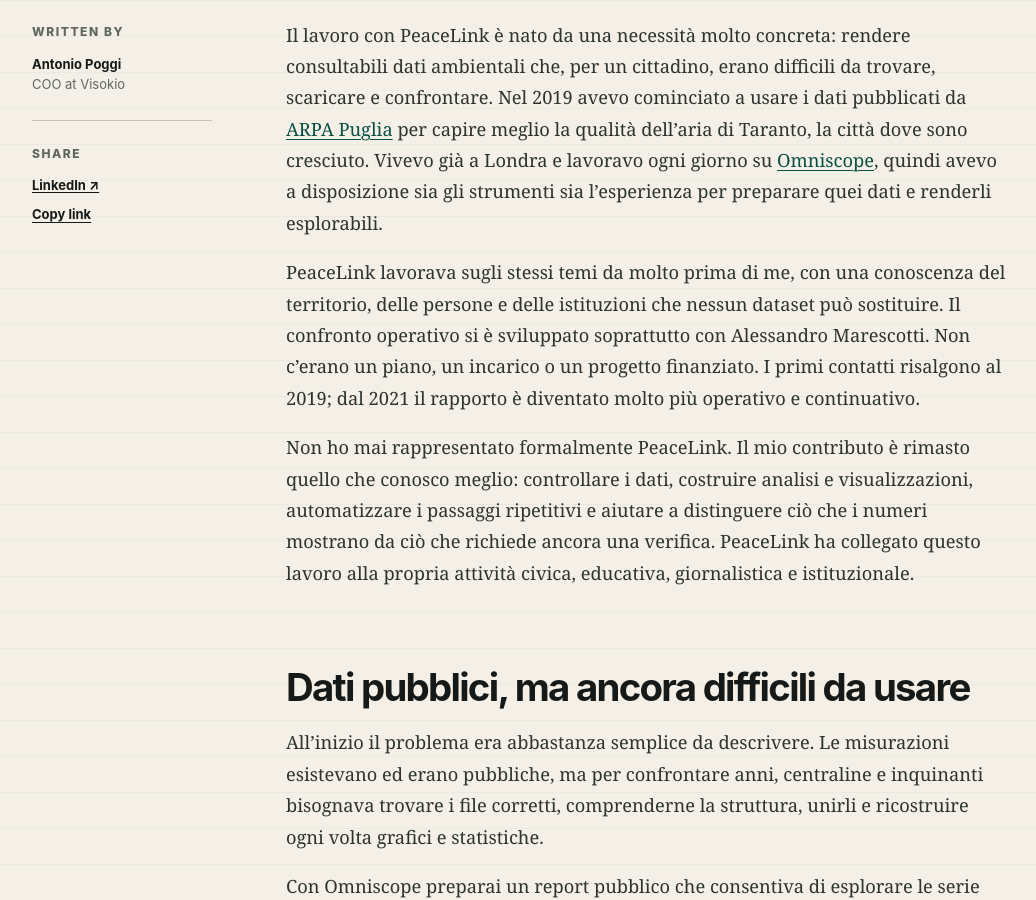
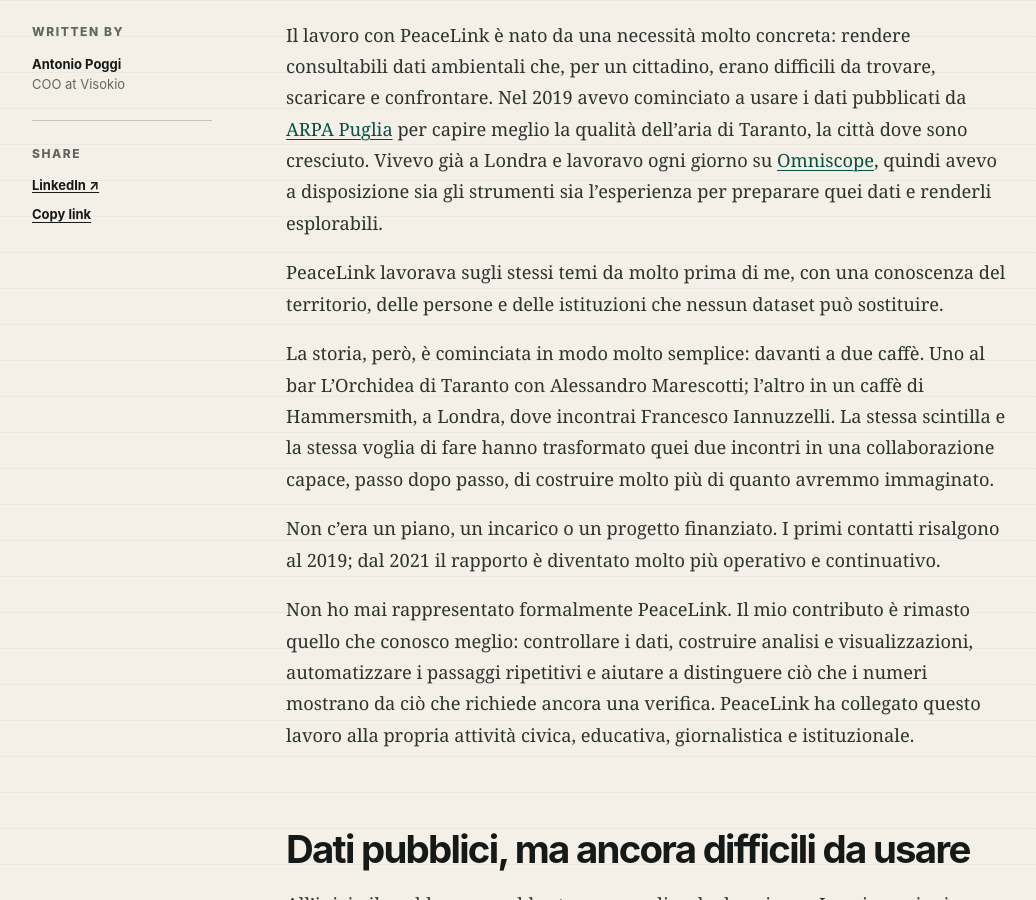
Before and after one commit to toniopoggi/toniopoggi.github.io, a Jekyll site: the page built from _articles/peacelink-dati-ambientali-taranto.md, in a window 1280 px wide and 900 px high, scrolled down 1728 px. Shown: the whole window, without its empty margins (121-1157 px from the left). Built offline with Jekyll 4.4.1, drawn with Linux system fonts in a browser that asks for light colours.

Commit message:
Add the cafe origins of the PeaceLink collaboration

```diff
--- a/_articles/peacelink-dati-ambientali-taranto.md
+++ b/_articles/peacelink-dati-ambientali-taranto.md
@@ -52,10 +52,18 @@
 
 PeaceLink lavorava sugli stessi temi da molto prima di me, con una conoscenza
 del territorio, delle persone e delle istituzioni che nessun dataset può
-sostituire. Il confronto operativo si è sviluppato soprattutto con Alessandro
-Marescotti. Non c'erano un piano, un incarico o un progetto finanziato. I primi
-contatti risalgono al 2019; dal 2021 il rapporto è diventato molto più operativo
-e continuativo.
+sostituire.
+
+La storia, però, è cominciata in modo molto semplice: davanti a due caffè. Uno
+al bar L'Orchidea di Taranto con Alessandro Marescotti; l'altro in un caffè di
+Hammersmith, a Londra, dove incontrai Francesco Iannuzzelli. La stessa scintilla
+e la stessa voglia di fare hanno trasformato quei due incontri in una
+collaborazione capace, passo dopo passo, di costruire molto più di quanto
+avremmo immaginato.
+
+Non c'era un piano, un incarico o un progetto finanziato. I primi contatti
+risalgono al 2019; dal 2021 il rapporto è diventato molto più operativo e
+continuativo.
 
 Non ho mai rappresentato formalmente PeaceLink. Il mio contributo è rimasto
 quello che conosco meglio: controllare i dati, costruire analisi e
```
Also changed, not shown: other parts of _articles/peacelink-dati-ambientali-taranto.md (+1 -1 lines).
